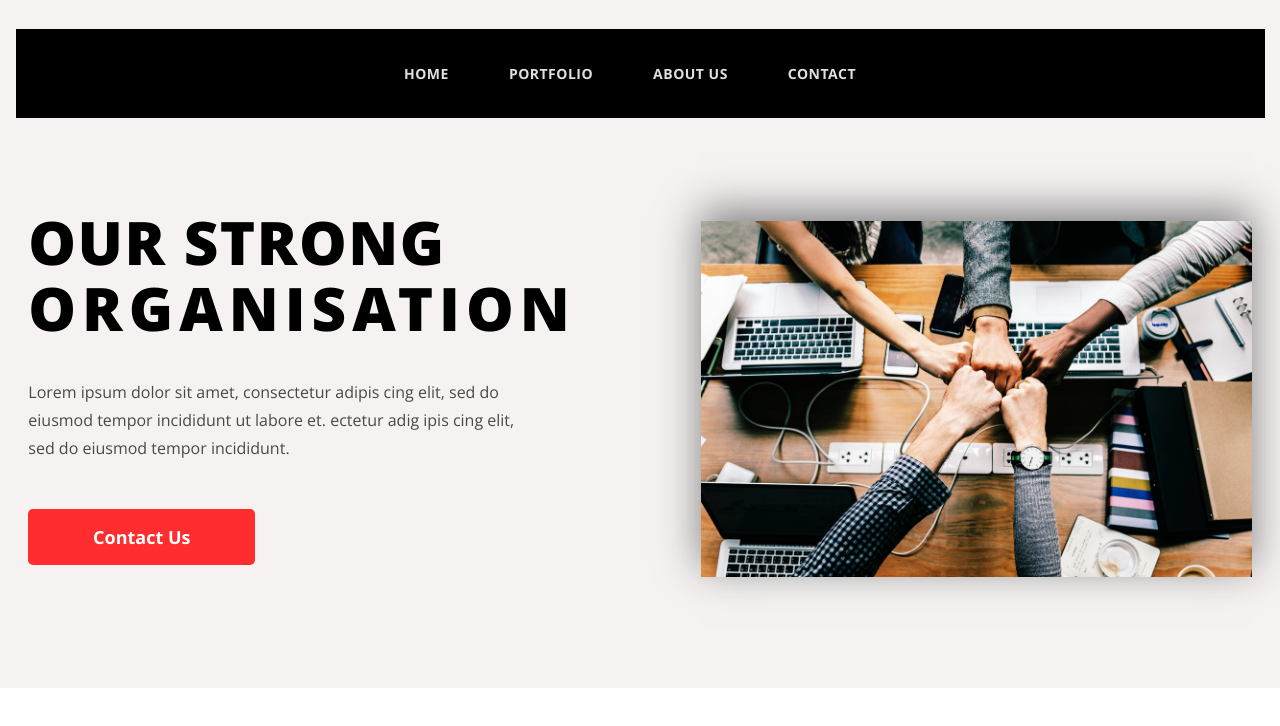
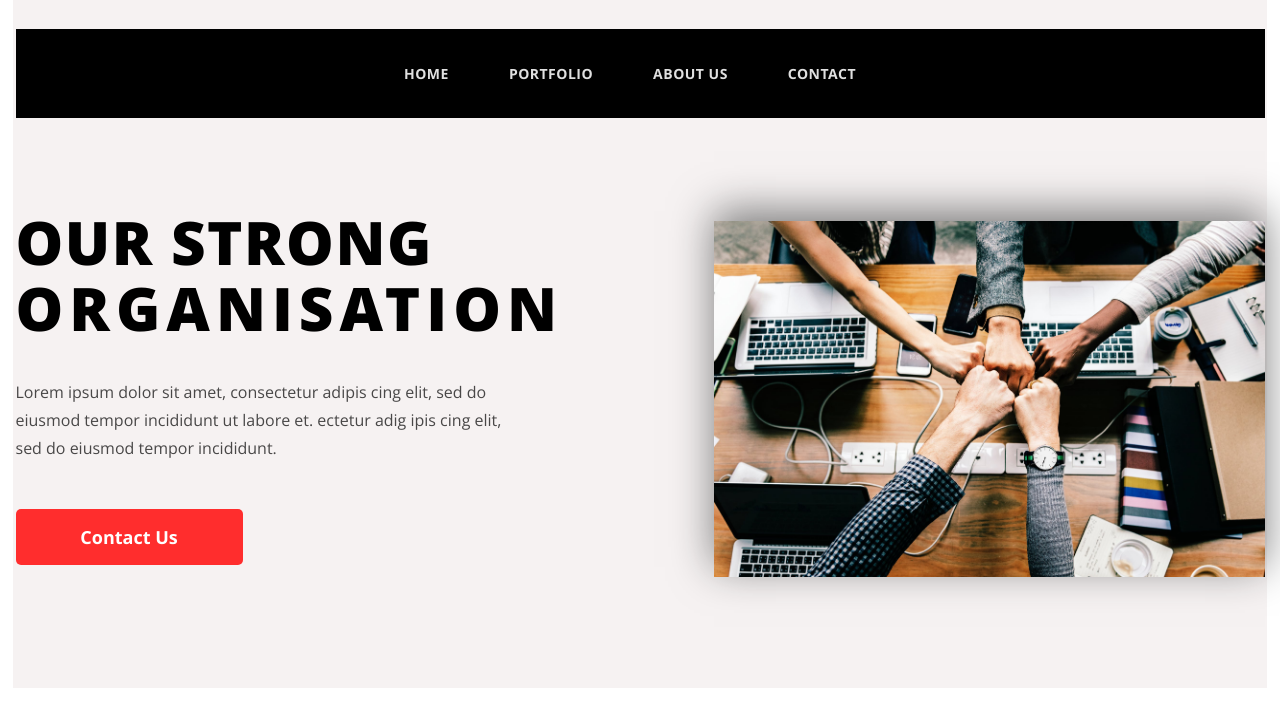
Before and after one commit to HoneyHunter/My-first-practise-of-HTML-and-CSS-landing., a plain HTML site: page index.html in a window 1280 px wide. Drawn offline with nearby package versions, Linux system fonts and the light colour scheme.

Commit message:
A3.13: The CSS file has been completely redesigned

```diff
--- a/css/style.css
+++ b/css/style.css
@@ -50,6 +50,8 @@
     flex-direction: column;
     min-height: 100vh;
     margin: 0;
+    padding-left: 1vw;
+    padding-right: 1vw;
 }
 
 *,
@@ -133,8 +135,6 @@
     max-width: 1249px; /* Нужно создать container, а флекс-элементу ширину 100% */
     padding-top: 103px;
     padding-bottom: 111px; /* 94px В образце*/
-    padding-left: 1vw;
-    padding-right: 1vw;
     background-color: #f6f2f2;
 }
 .intro__inner {
@@ -142,8 +142,8 @@
     flex-direction: column;
     justify-content: space-between;
     flex-wrap: wrap;
-    max-width: 588px;
-    min-height: 164px;
+    flex-basis: 610px;
+    min-height: 340px;
     margin: 0;
     padding: 0;
 }
@@ -174,7 +174,6 @@
     font-weight: 400;
     margin: 0;
     margin-bottom: 41px;
-    padding: 0;
     max-width: 512px;
     line-height: 1.75;
     color: #000000;
```
